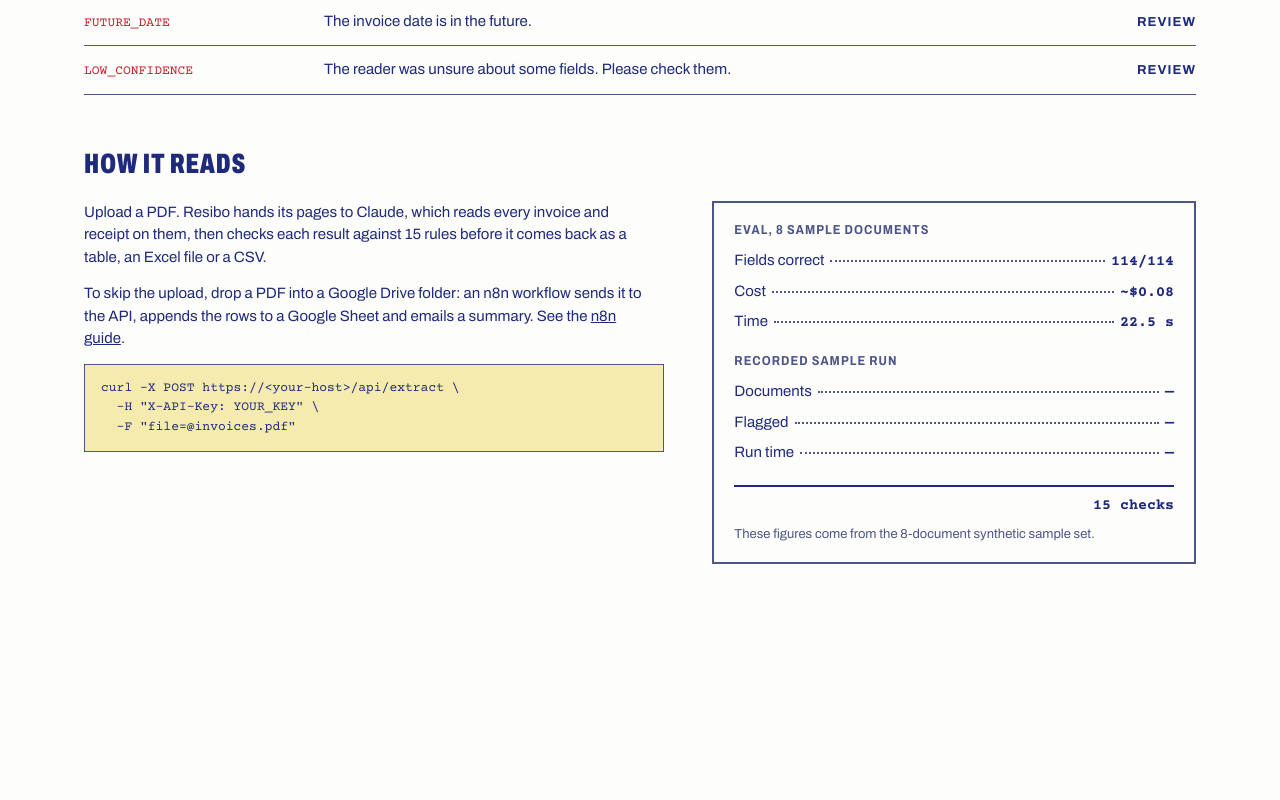
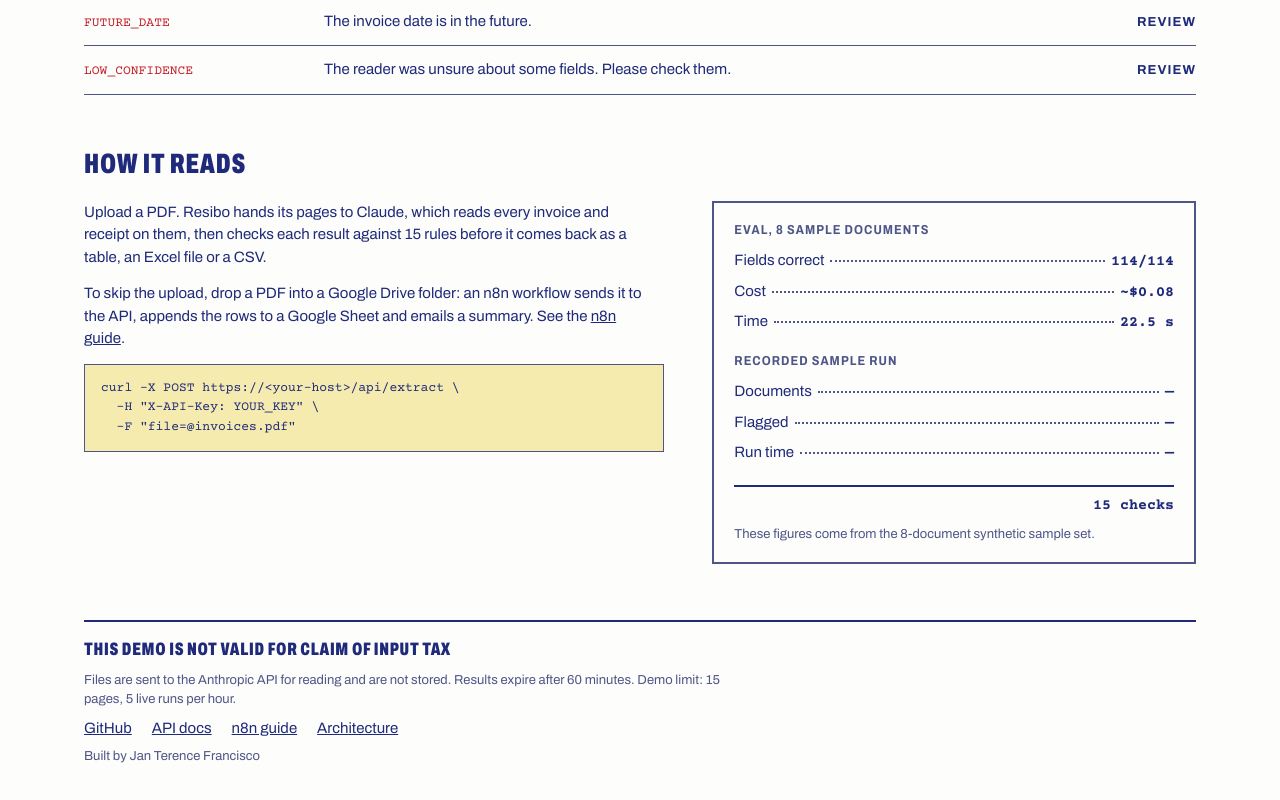
Before and after one commit to jtfrancisco0121/ocr-receipts, a plain HTML site: page resibo/static/landing.html in a window 1280 px wide. Shown: the part 1043-1843 px from the top of the page. Before the commit the page ends 1655 px from the top, so only its background shows below. Drawn offline with Linux system fonts and the light colour scheme; no server answers.

Commit message:
S16: Footer, links and LIMITS_TEXT
The privacy and limits text and the project links must show without JavaScript on both pages. The landing page gets a footer with "This demo is not valid for claim of input tax", the GitHub, API docs, n8n guide and architecture links, "Built by Jan Terence Francisco" and the limits text; the app footer gains the same n8n and architecture links. tests/test_static.py now holds one LIMITS_TEXT constant asserted verbatim in both index.html and landing.html, and a test checks that the linked repo files exist and /docs returns 200.

Co-Authored-By: Claude Sonnet 5.5 <noreply@anthropic.com>
Claude-Session: https://claude.ai/code/session_01DKJKfnLm5nsVnTPmnDy3yK

```diff
--- a/resibo/static/landing.css
+++ b/resibo/static/landing.css
@@ -141,6 +141,13 @@
 }
 .tally-caption { margin: 8px 0 0; color: var(--ink-2); }
 
+/* Footer */
+.footer { margin-top: 48px; padding-top: 14px; border-top: 2px solid var(--ink); display: flex; flex-direction: column; gap: 8px; }
+.footer p { margin: 0; }
+.footer-claim { font-weight: 850; font-stretch: 66%; text-transform: uppercase; font-size: 18px; letter-spacing: 0.04em; }
+.footer-limits, .footer-credit { color: var(--ink-2); max-width: 52em; }
+.footer-links { display: flex; flex-wrap: wrap; gap: 4px 20px; }
+
 @media (max-width: 767px) {
   .how-grid { grid-template-columns: minmax(0, 1fr); }
   .check-row { grid-template-columns: minmax(0, 1fr) auto; }
--- a/resibo/static/landing.html
+++ b/resibo/static/landing.html
@@ -97,6 +97,18 @@
         </div>
       </section>
     </main>
+
+    <footer class="footer">
+      <p class="footer-claim">This demo is not valid for claim of input tax</p>
+      <p id="privacy-note" class="small footer-limits">Files are sent to the Anthropic API for reading and are not stored. Results expire after 60 minutes. Demo limit: 15 pages, 5 live runs per hour.</p>
+      <nav class="footer-links" aria-label="Project links">
+        <a id="github-link" class="link" href="https://github.com/jtfrancisco0121/ocr-receipts" target="_blank" rel="noopener">GitHub</a>
+        <a id="docs-link" class="link" href="/docs">API docs</a>
+        <a id="n8n-link" class="link" href="https://github.com/jtfrancisco0121/ocr-receipts/blob/main/n8n/README.md" target="_blank" rel="noopener">n8n guide</a>
+        <a id="architecture-link" class="link" href="https://github.com/jtfrancisco0121/ocr-receipts/blob/main/docs/architecture.md" target="_blank" rel="noopener">Architecture</a>
+      </nav>
+      <p class="small footer-credit">Built by Jan Terence Francisco</p>
+    </footer>
   </div>
 </body>
 </html>
```
Also changed, not shown: resibo/static/index.html (+2 -0 lines), 1 other file.
